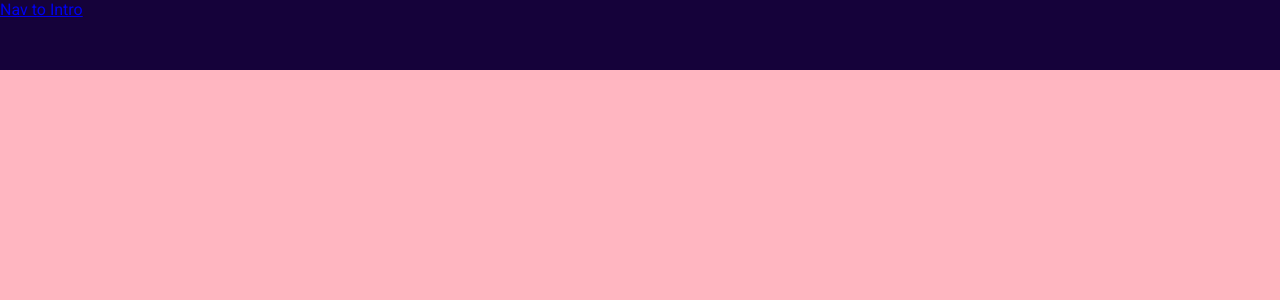
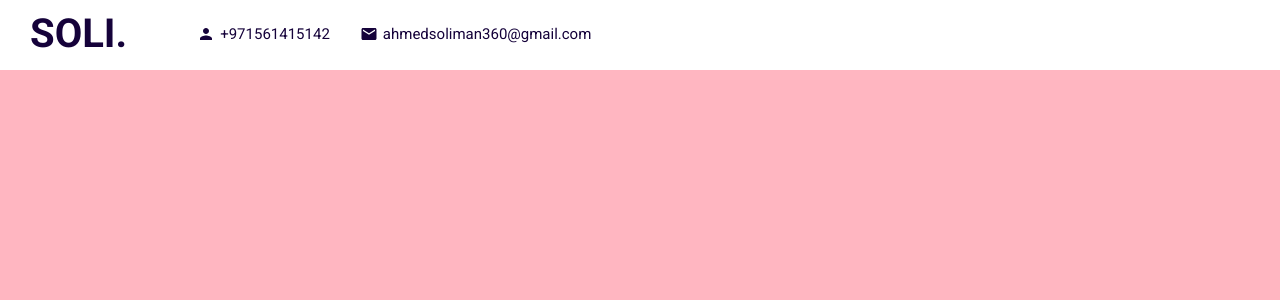
Before and after one commit to ahmedsoliman360/personal-website-react, a React (Create React App) app: page / in a window 1280 px wide. Shown: the top 300 px of the page. Built offline with nearby package versions, Linux system fonts and the light colour scheme.

Commit message:
Added Content and styling to the components of the topbar

```diff
--- a/src/components/topbar/Topbar.jsx
+++ b/src/components/topbar/Topbar.jsx
@@ -1,13 +1,31 @@
 import React from "react";
 import "./Topbar.scss";
+import { Person, Mail } from "@material-ui/icons";
 export default function Topbar() {
   return (
     <div className="topbar" id="topbar">
       <div className="wrapper">
         <div className="left">
-          <a href="#intro">Nav to Intro</a>
+          <a href="#intro" className="logo">
+            SOLI.
+          </a>
+          <div className="itemContainer">
+            <Person className="icon" />
+            <span>+971561415142</span>
+          </div>
+          <div className="itemContainer">
+            <Mail className="icon" />
+            <span>ahmedsoliman360@gmail.com</span>
+          </div>
         </div>
-        <div className="right"></div>
+
+        <div className="right">
+          <div className="hamburger">
+            <span className="line1"></span>
+            <span className="line2"></span>
+            <span className="line3"></span>
+          </div>
+        </div>
       </div>
     </div>
   );
--- a/src/components/topbar/topbar.scss
+++ b/src/components/topbar/topbar.scss
@@ -4,6 +4,38 @@
   top: 0;
   width: 100%;
   height: 70px;
-  background-color: $mainColor;
+  background-color: white;
+  color: $mainColor;
   z-index: 2;
+  .wrapper {
+    padding: 10px 30px;
+    display: flex;
+    align-items: center;
+    justify-content: space-between;
+    .left {
+      display: flex;
+      align-items: center;
+      .logo {
+        font-size: 40px;
+        font-weight: 700;
+        text-decoration: none;
+        color: inherit;
+        margin-right: 40px;
+      }
+      .itemContainer {
+        display: flex;
+        align-items: center;
+        margin-left: 30px;
+        .icon {
+          font-size: 18px;
+          margin-right: 5px;
+        }
+
+        span {
+          font-size: 15px;
+          font-weight: 400;
+        }
+      }
+    }
+  }
 }
```
